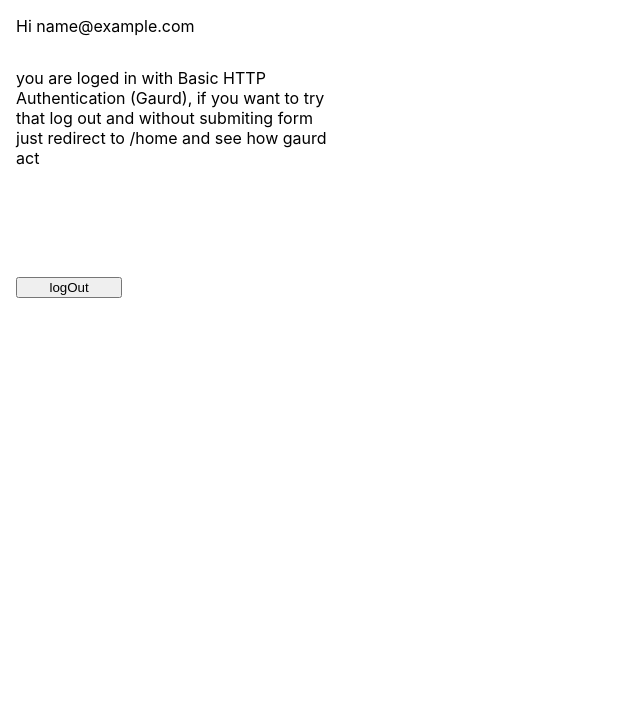
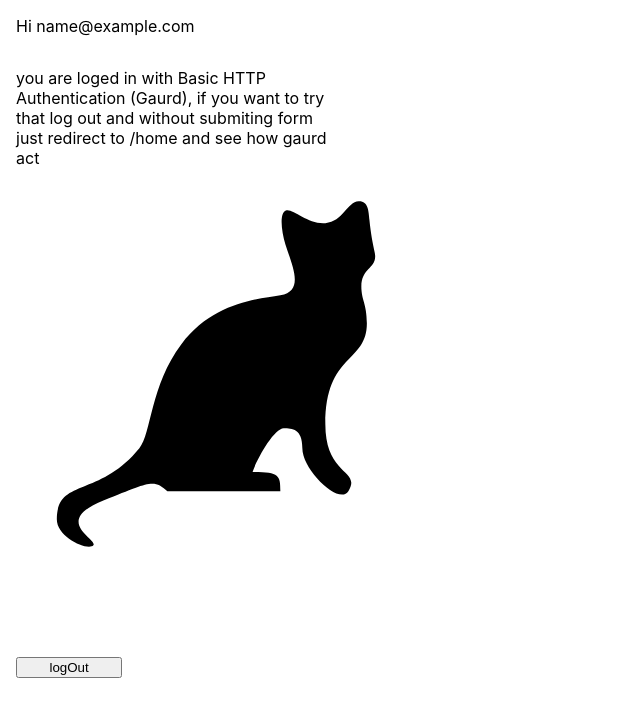
Before and after one commit to mahshid22/Basic-HTTP-Authentication, a Next.js app: page /home in a window 1280 px wide. Shown: the top 716 px of the page, without its empty margins (0-640 px from the left). Built offline with nearby package versions, Linux system fonts and the light colour scheme; sample sign-in values are in the browser's storage.

Commit message:
add @svgr/webpack for using svg as component

```diff
--- a/package.json
+++ b/package.json
@@ -13,6 +13,7 @@
     "@emotion/styled": "^11.8.1",
     "@mui/icons-material": "^5.8.2",
     "@mui/material": "^5.8.2",
+    "@svgr/webpack": "^6.2.1",
     "axios": "^0.27.2",
     "next": "12.1.6",
     "next-auth": "^4.3.4",
--- a/pages/home/index.tsx
+++ b/pages/home/index.tsx
@@ -1,6 +1,7 @@
 import { NextPage } from "next";
 import { logout } from "../../services/user.service";
 import styles from "./home.module.css";
+import Cat from "../../svgs/cat.svg";
 const Home: NextPage = () => {
   const userName =
     typeof window !== "undefined"
@@ -15,6 +16,7 @@ const Home: NextPage = () => {
         try that log out and without submiting form just redirect to /home and
         see how gaurd act
       </p>
+      <Cat />
       <button type="button" onClick={logout}>
         logOut
       </button>
```
Also changed, not shown: svgs/cat.svg (added), 1 other file (tests, documents, lock files or other folders).
